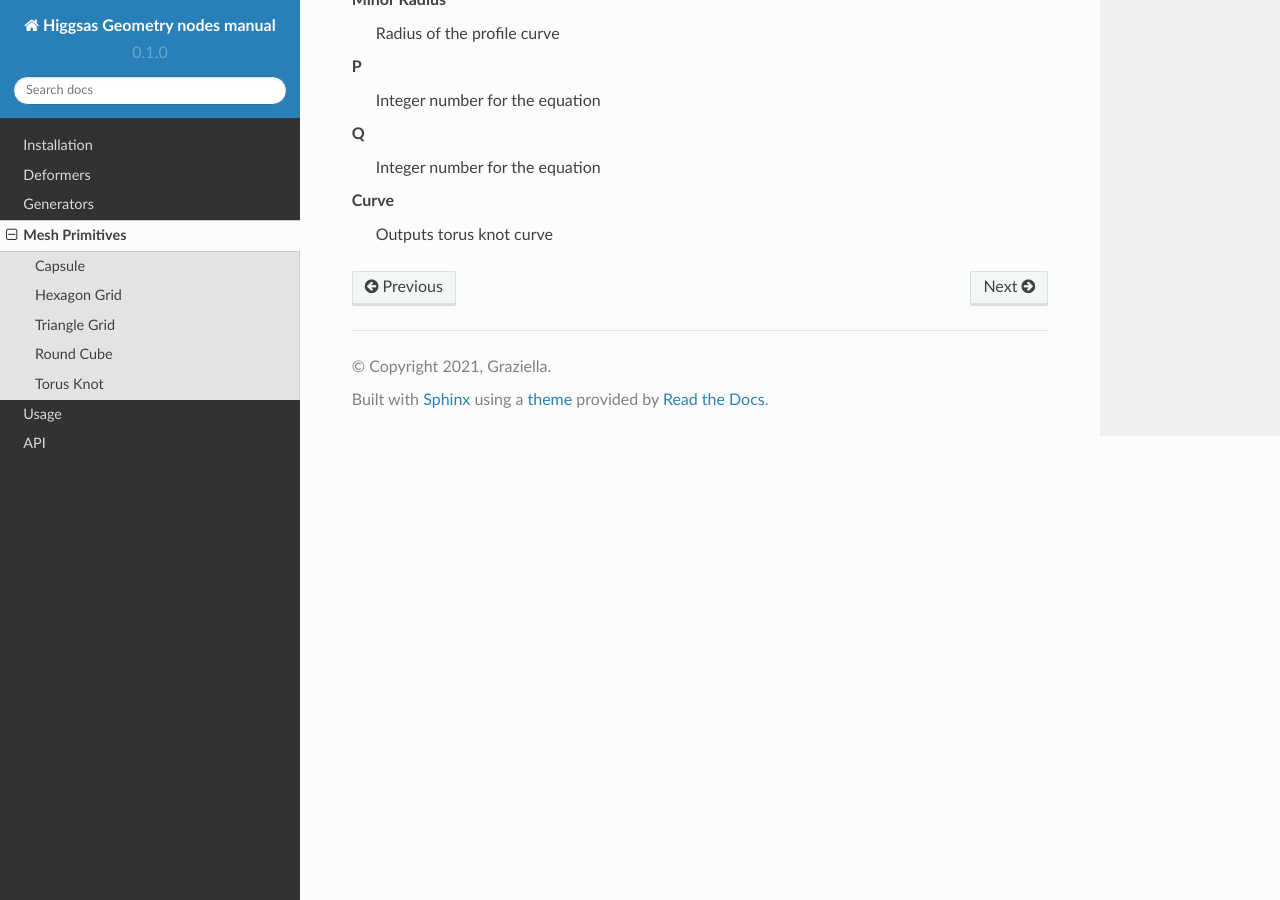
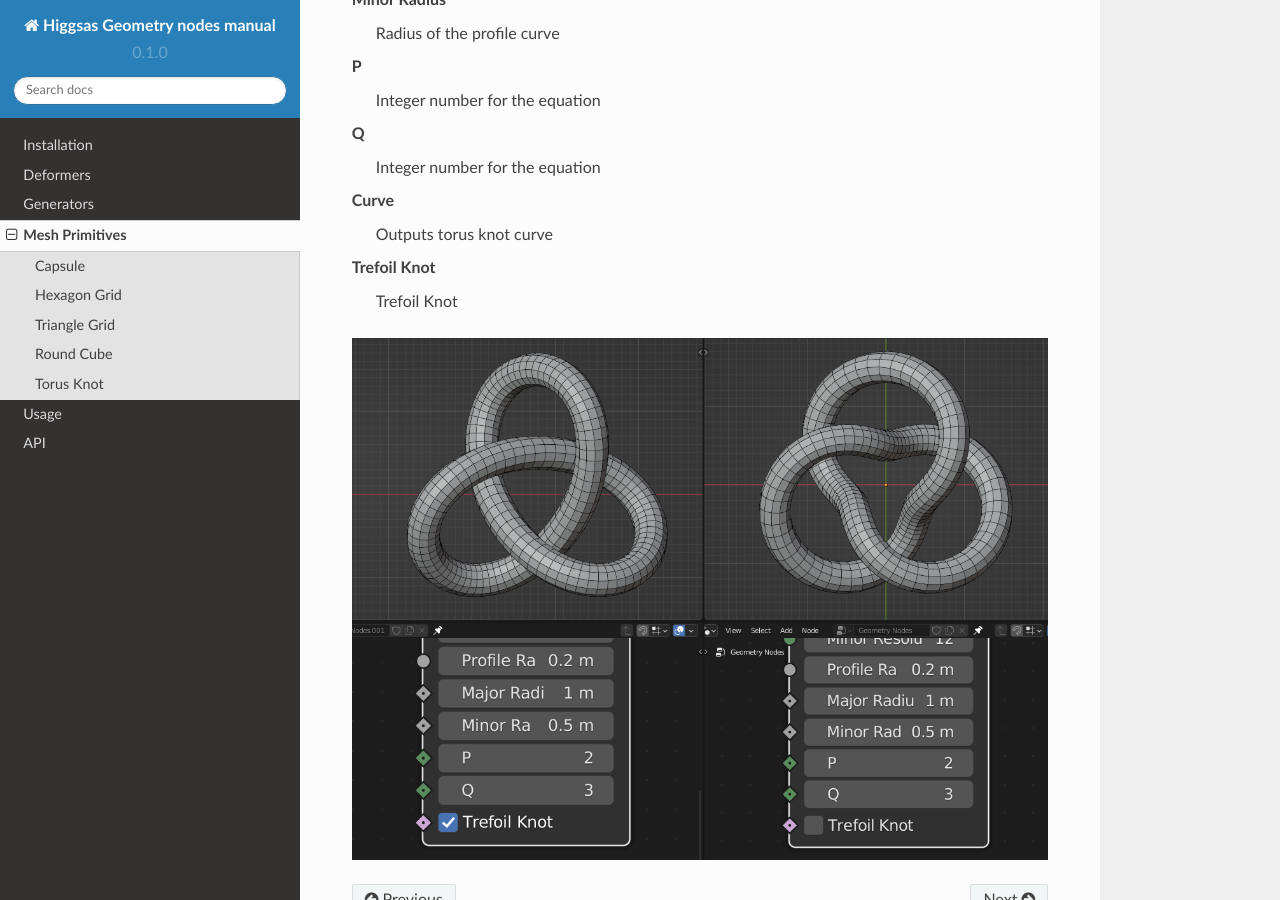
Before and after one commit to higgsas/higgsas_geo_nodes_manual, a Sphinx documentation site: the page built from docs/primitives.rst, in a window 1280 px wide and 900 px high, scrolled down 6780 px. Built offline with Sphinx 7.4.7 and the Read the Docs theme 2.0.0, drawn with Linux system fonts in a browser that asks for light colours.

Commit message:
Update primitives.rst

```diff
--- a/docs/primitives.rst
+++ b/docs/primitives.rst
@@ -148,3 +148,8 @@ Q
 
 Curve
   Outputs torus knot curve
+
+Trefoil Knot
+  Trefoil Knot
+
+.. image:: images/torus_knot_t.PNG
```
